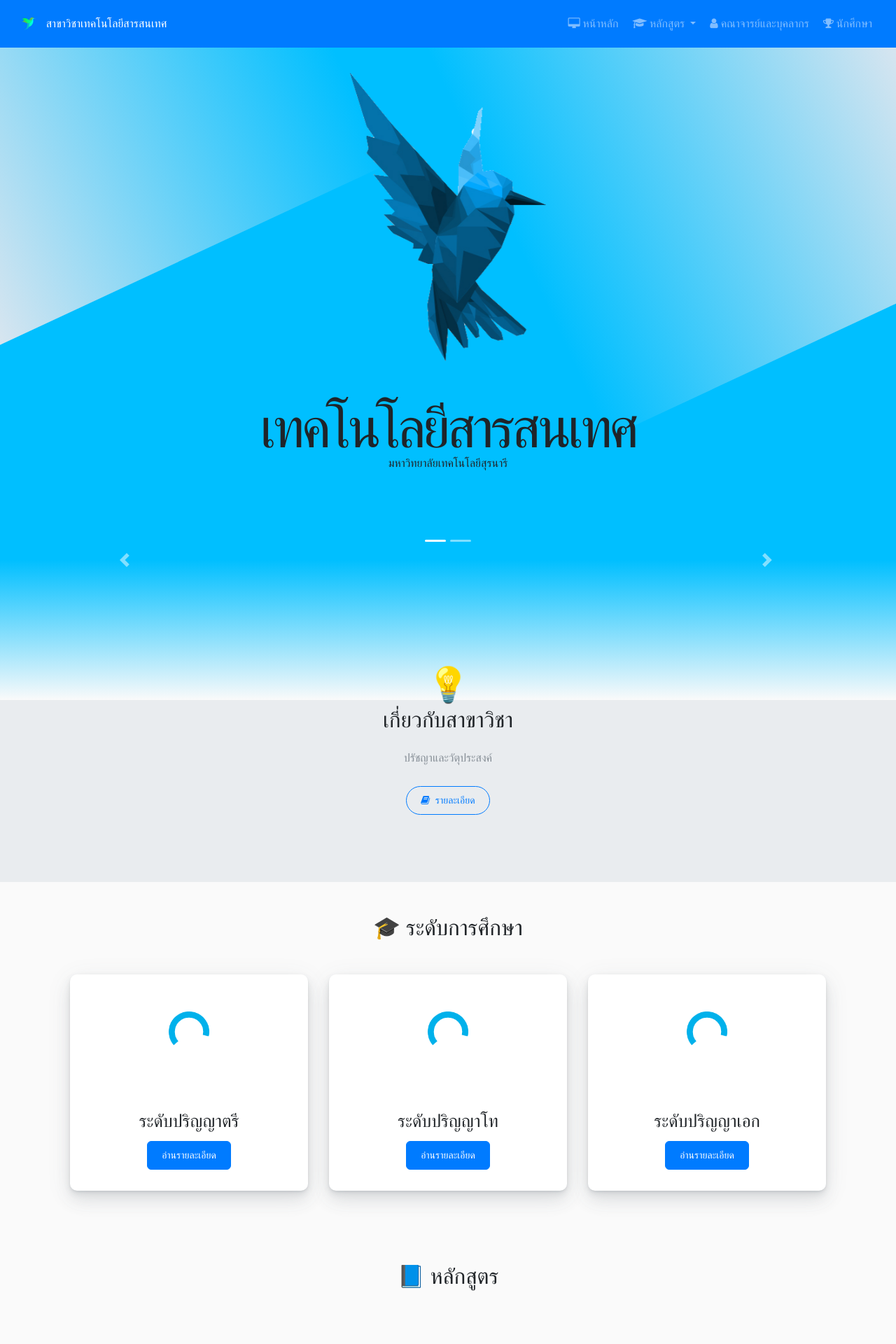
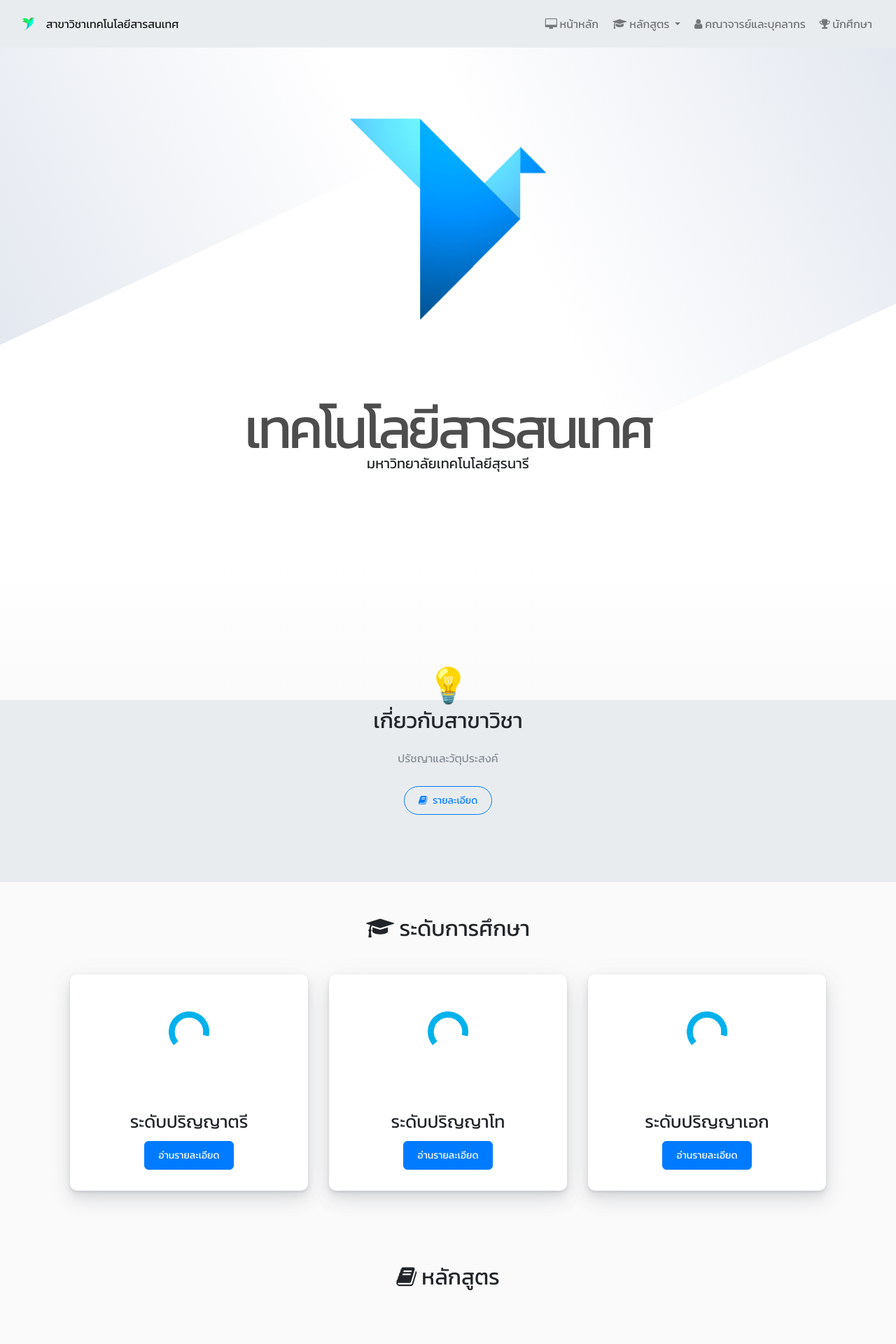
Before and after one commit to Janescience/it-web-main-2018, a PHP site: page / in a window 1280 px wide. Shown: the top 1920 px of the page at 70% size. Run offline with PHP 8.4, Linux system fonts and the light colour scheme; some libraries are stand-ins or nearby versions.

Commit message:
edit header index.php

```diff
--- a/css/shards-demo.css
+++ b/css/shards-demo.css
@@ -11,7 +11,7 @@
  }
 
  h1,h2,h3,h4,h5,h6,p,button,a,.btn,.navbar-brand{
-   font-family:kanit;
+   font-family: 'Kanit', sans-serif;
  }
 
 .loader {
@@ -70,7 +70,7 @@
 }
 
 .welcome {
-  background: #00bfff;
+  background: #FFFFFF;
   height: 100vh;
   text-align: center;
   overflow: hidden;
@@ -83,7 +83,7 @@
   letter-spacing: -0.3125rem;
   margin-top: 60vh;
   margin-bottom: 20px;
-  color: #1f2429;
+  color: #4d4d4d;
 }
 
 @media (max-width: 575px) {
@@ -115,7 +115,7 @@
 }
 
 .welcome .product-by p {
-  font-size: 10px;
+  font-size: 20px;
   color: #b1b4bd;
   text-transform: uppercase;
   margin: 0;
@@ -138,7 +138,7 @@
   left: -15vw;
   top: -30%;
   background: #fff;
-  background: linear-gradient(to right, #e2e7ef 0%, 	#00bfff 100%);
+  background: linear-gradient(to right, #e2e7ef 0%, 	#FFFFFF 100%);
   filter: progid:DXImageTransform.Microsoft.gradient( startColorstr='#e2e7ef', endColorstr='#ffffff', GradientType=1);
 }
 
@@ -158,7 +158,7 @@
   right: -5vw;
   top: -15%;
   background: #ffffff;
-  background: linear-gradient(to right, 	#00bfff 0%, #e2e7ef 100%);
+  background: linear-gradient(to right, 	#FFFFFF 0%, #e2e7ef 100%);
   filter: progid:DXImageTransform.Microsoft.gradient( startColorstr='#ffffff', endColorstr='#e2e7ef', GradientType=1);
 }
 
@@ -174,7 +174,7 @@
   left: 50%;
   -webkit-transform: translate(-50%);
           transform: translate(-50%);
-  top: 105px;
+  top: 170px;
   z-index: 1;
   width: 280px;
   -webkit-animation: float 7s ease-in-out infinite;
@@ -223,7 +223,7 @@
   position: absolute;
   top: 0;
   right: 0;
-  background: linear-gradient(to bottom, #00bfff 0%, #fafafa 100%);
+  background: linear-gradient(to bottom, #ffffff 0%, #fafafa 100%);
   filter: progid:DXImageTransform.Microsoft.gradient( startColorstr='#ffffff', endColorstr='#fafafa', GradientType=0);
 }
 
--- a/header.php
+++ b/header.php
@@ -8,3 +8,4 @@
 <link rel="stylesheet" href="https://maxcdn.bootstrapcdn.com/font-awesome/4.7.0/css/font-awesome.min.css">
 <link rel="stylesheet" href="css/shards.min.css">
 <link rel="stylesheet" href="css/shards-demo.css?v=1.1.0">
+<link href="https://fonts.googleapis.com/css?family=Kanit" rel="stylesheet">
--- a/index.php
+++ b/index.php
@@ -12,13 +12,13 @@
 <div class="loader"><div class="page-loader"></div></div>
 
 <!-- Floating Shards -->
-<img src="images/demo/bird.png" alt="Shard" class="shard">
+<img src="images/demo/bird-log.png" alt="Shard" class="shard">
 
 <!-- Welcome Section -->
 <div class="welcome d-flex justify-content-center flex-column">
     <div class="inner-wrapper mt-auto mb-auto">
         <h2 class="slide-in">เทคโนโลยีสารสนเทศ</h2>
-        <h6 class="slide-in">มหาวิทยาลัยเทคโนโลยีสุรนารี</h6>
+        <h5 class="slide-in">มหาวิทยาลัยเทคโนโลยีสุรนารี</h5>
     </div>
 </div>
 
@@ -110,7 +110,7 @@
     <div class="example col-md-12 ml-auto mr-auto">
 
       <div class="section-title col-lg- col-md-10 ml-auto mr-auto">
-        <h3 class="mb-4 text-center"> 🎓 ระดับการศึกษา</h3><br>
+        <h3 class="mb-4 text-center"><i class="fa fa-graduation-cap"></i> ระดับการศึกษา</h3><br>
       </div>
 
       <div class="row">
@@ -161,7 +161,7 @@
 
 <!-- Course -->
   <div class="our-services section py-4">
-    <h3 class="section-title text-center my-5"> 📘 หลักสูตร</h3>
+    <h3 class="section-title text-center my-5"><i class="fa fa-book"></i> หลักสูตร</h3>
 
         <div class="features py-4 mb-4">
           <div class="container">
@@ -214,7 +214,7 @@
   <div id="typography" class="container mb-5">
 
     <div class="section-title col-lg-8 col-md-10 ml-auto mr-auto">
-      <h3 class="mb-4 text-center">📰 ข่าวสาร</h3><br>
+      <h3 class="mb-4 text-center"><i class="fa fa-file-text-o"></i> ข่าวสาร</h3><br>
    </div>
 
     <div class="row">
--- a/js/personal.js
+++ b/js/personal.js
@@ -229,9 +229,14 @@ $('#list_admin').on('click','.info',function(){
   rootRefEducation.on("child_added",snap => {
     var degree = snap.child("degree").val();
     var faculty = snap.child("faculty").val();
+    var status = snap.child("status").val();
     var university = snap.child("university").val();
     var year = snap.child("year").val();
+
+    if(status == "checked"){
     $('#hisEdu').append("<li>"+degree+" , "+faculty+" , "+university+" , "+year+"</li>");
+  }
+
   });
 
   var rootRefExpert = usersRef.child(id).child('education').child('expertise');
--- a/navbar.php
+++ b/navbar.php
@@ -1,4 +1,4 @@
-<nav class="navbar navbar-expand-lg navbar-dark bg-primary fixed-top">
+<nav class="navbar navbar-expand-lg navbar-light bg-light fixed-top">
       <img src="images/demo/bird_logo.png" alt="Example Navbar 1" class="mr-2" height="30px">
       <a class="navbar-brand" href="index.php">สาขาวิชาเทคโนโลยีสารสนเทศ</a>
       <button class="navbar-toggler" type="button" data-toggle="collapse" data-target="#navbarNavDropdown-1" aria-controls="navbarNavDropdown-1" aria-expanded="false" aria-label="Toggle navigation">
--- a/personal.php
+++ b/personal.php
@@ -11,7 +11,7 @@
     <div class="container mt-5">
     <div class="row">
       <div class="section-title col-lg-12 col-md-10 mt-5 ml-auto mr-auto">
-        <h1 class="mb-4"> 🔥 คณาจารย์</h1><br>
+        <h1 class="mb-4">คณาจารย์</h1><br>
       </div>
     </div>
 <div class="row" id="list_teacher">
@@ -20,7 +20,7 @@
 
 <div class="row">
   <div class="section-title col-lg-12 col-md-10 mt-5 ml-auto mr-auto">
-    <h1 class="mb-4"> 🔥 เจ้าหน้าที่บริหารงานทั่วไป</h1><br>
+    <h1 class="mb-4">เจ้าหน้าที่บริหารงานทั่วไป</h1><br>
   </div>
 </div>
 
@@ -29,7 +29,7 @@
 
 <div class="row">
   <div class="section-title col-lg-12 col-md-10 mt-5 ml-auto mr-auto">
-    <h1 class="mb-4"> 🔥 ผู้ช่วยสอนและวิจัย</h1><br>
+    <h1 class="mb-4">ผู้ช่วยสอนและวิจัย</h1><br>
   </div>
 </div>
 
```
Also changed, not shown: images/demo/bird-log.png (added), images/demo/bird-logo.gif (added).
